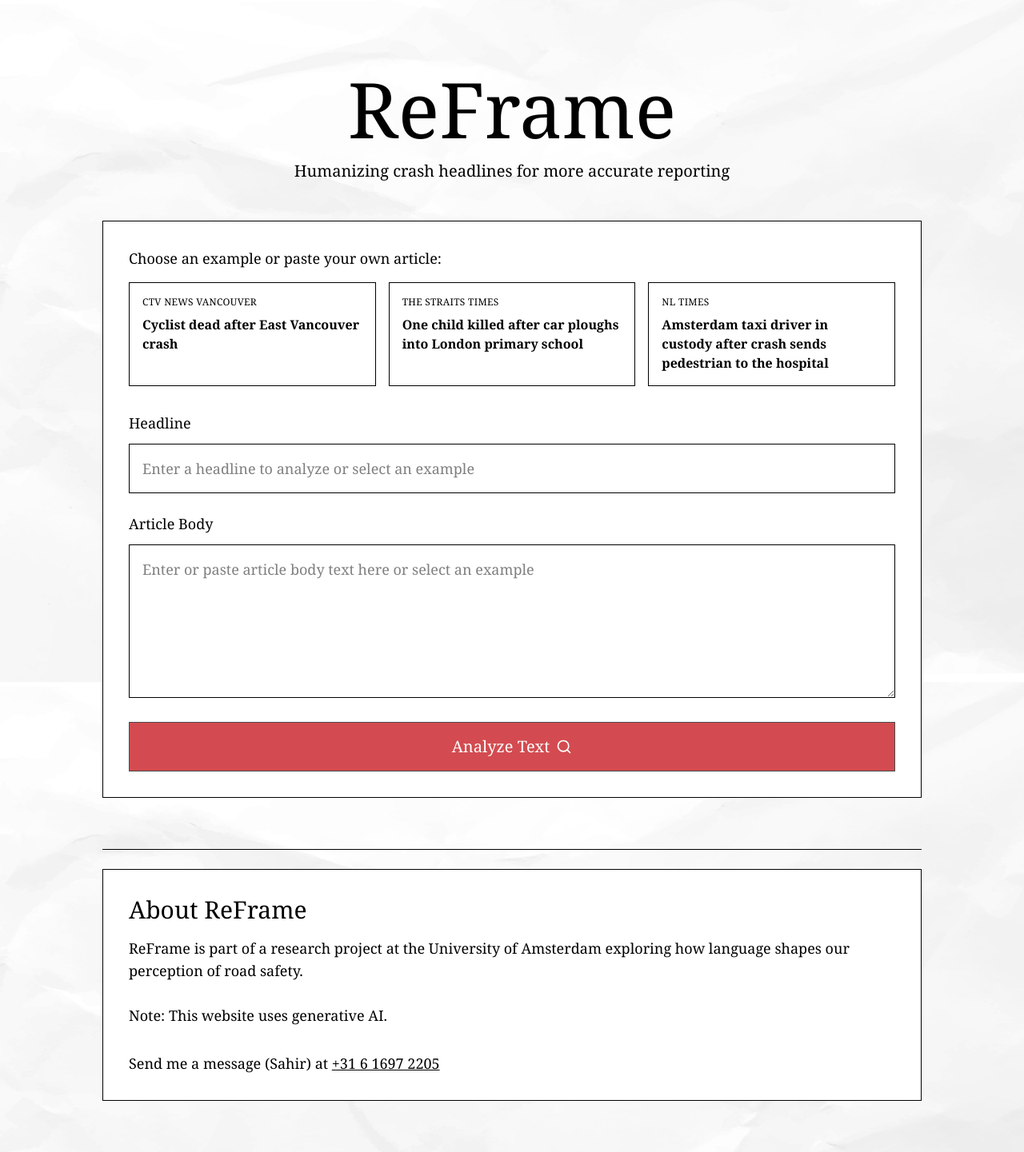
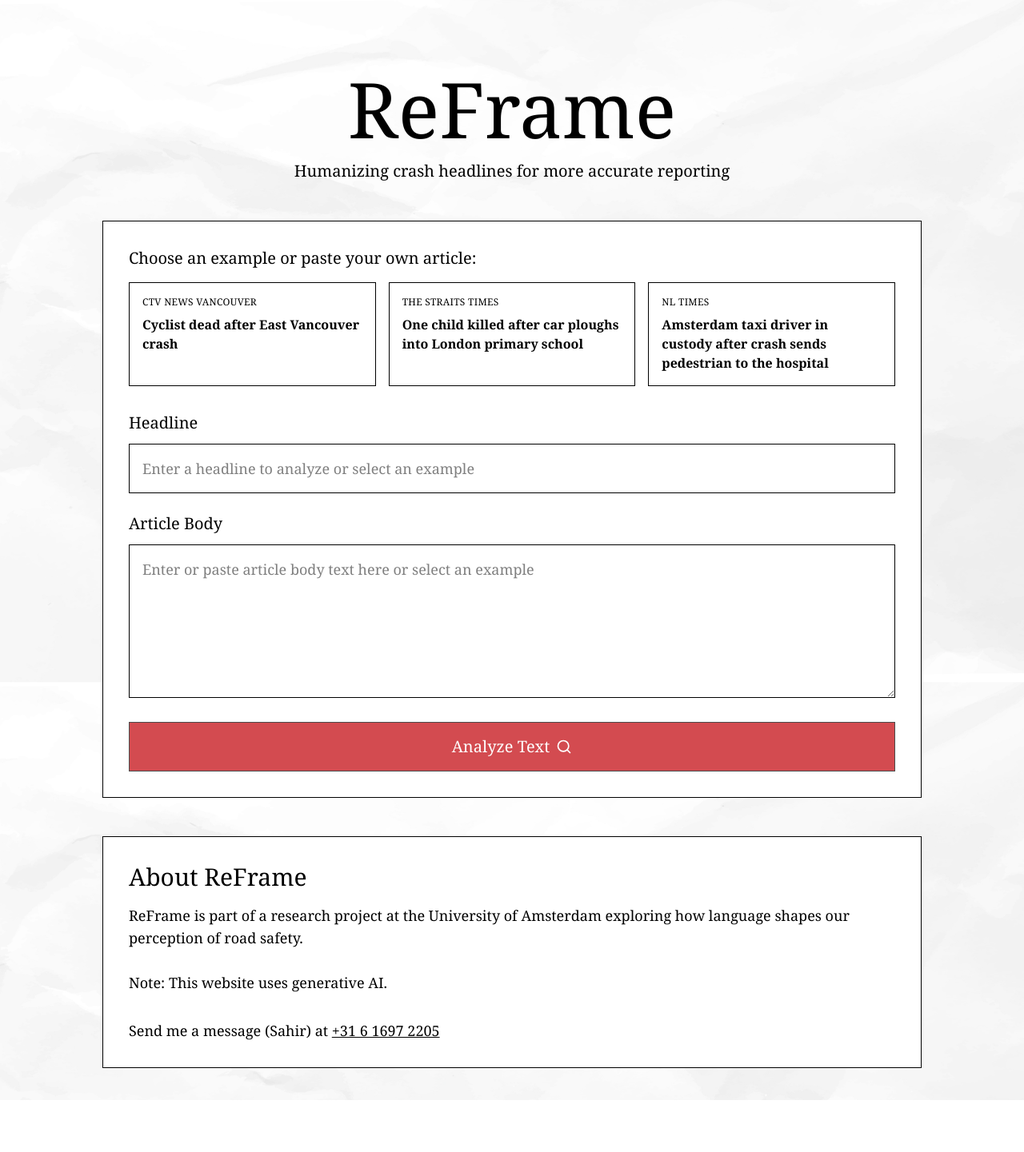
Before and after one commit to 100portraits/ReFrame_dev, a SvelteKit app: page / in a window 1280 px wide. Shown: the whole page at 80% size. After the commit the page ends 1376 px from the top, so only its background shows below. Built offline with nearby package versions, Linux system fonts and the light colour scheme; no server answers.

Commit message:
fontsize adjustments

```diff
--- a/src/lib/components/ExampleArticles.svelte
+++ b/src/lib/components/ExampleArticles.svelte
@@ -35,7 +35,7 @@
 </script>
 
 <div class="mb-8">
-  <p class="text-lg mb-4 text-black">Choose an example or paste your own article:</p>
+  <p class="text-xl mb-4 text-black">Choose an example or paste your own article:</p>
   <div class="grid grid-cols-1 md:grid-cols-3 gap-4 mb-6">
     {#each exampleArticles as example, i}
       <button
--- a/src/lib/components/HeadlineForm.svelte
+++ b/src/lib/components/HeadlineForm.svelte
@@ -27,7 +27,7 @@
 
 <form onsubmit={handleSubmit}>
   <div class="mb-6">
-    <label for="headline" class="block text-lg font-medium text-black mb-3">Headline</label>
+    <label for="headline" class="block text-xl font-medium text-black mb-3">Headline</label>
     <input
       id="headline"
       type="text"
@@ -38,7 +38,7 @@
   </div>
 
   <div class="mb-6">
-    <label for="article-body" class="block text-lg font-medium text-black mb-3">Article Body</label>
+    <label for="article-body" class="block text-xl font-medium text-black mb-3">Article Body</label>
     <textarea
       id="article-body"
       bind:value={articleBody}
--- a/src/routes/+page.svelte
+++ b/src/routes/+page.svelte
@@ -123,7 +123,7 @@
       {/if}
     </main>
 
-    <footer class="mt-16 py-6 border-t border-black ">
+    <footer class="mt-12  border-black ">
       <div class="bg-white border border-black p-8">
         <h2 class="text-3xl font-medium mb-4 text-black">About ReFrame</h2>
         <div class="space-y-4 text-lg">
```
